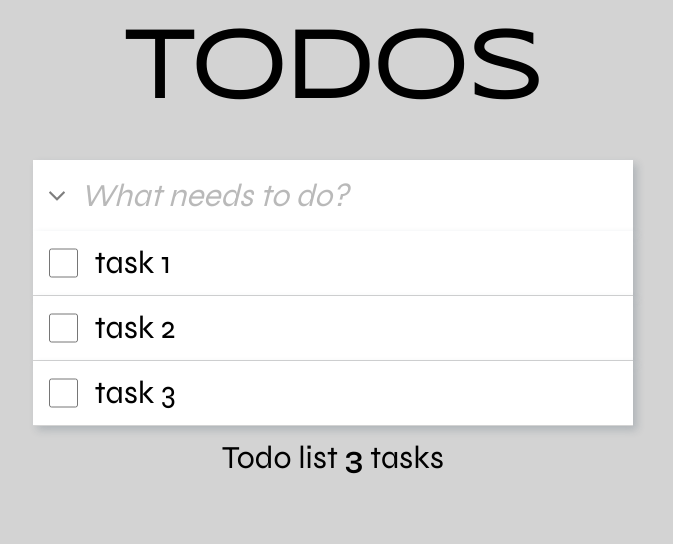
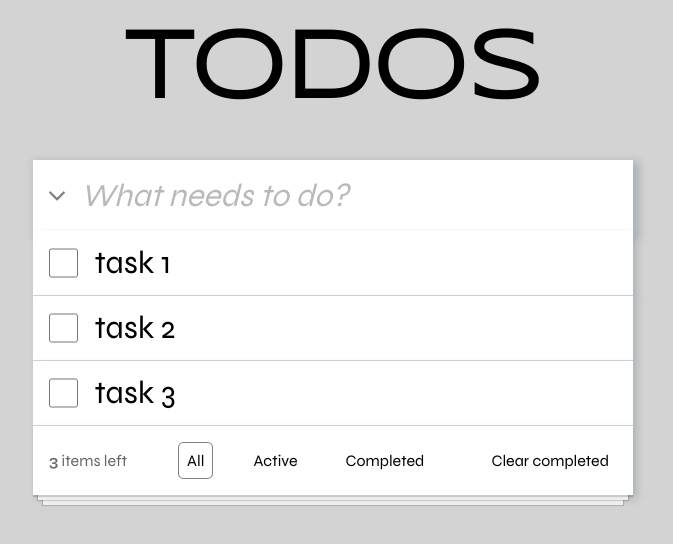
Before and after one commit to ViGoS12/todoList, a React (Create React App) app: page / in a window 1280 px wide. Shown: the top 544 px of the page, without its empty margins (307-980 px from the left). Built offline with nearby package versions, Linux system fonts and the light colour scheme.

Commit message:
Added todoList functionality
+Fix Design

```diff
--- a/package.json
+++ b/package.json
@@ -10,6 +10,7 @@
     "@types/node": "^16.11.46",
     "@types/react": "^18.0.15",
     "@types/react-dom": "^18.0.6",
+    "classnames": "^2.3.1",
     "node-sass": "^7.0.1",
     "react": "^18.2.0",
     "react-dom": "^18.2.0",
--- a/src/@types/assets.d.ts
+++ b/src/@types/assets.d.ts
@@ -11,4 +11,5 @@ declare module '*.svg' {
 type Todo = {
   id: number
   task: string
+  completed: boolean
 }
--- a/src/App.tsx
+++ b/src/App.tsx
@@ -6,9 +6,13 @@ import TodoPanel from './components/todoPanel'
 import TodoList from './components/todoList/'
 
 const DEFAULT_LIST = [
-  { id: 1, task: 'task 1' },
-  { id: 2, task: 'task 2' },
-  { id: 3, task: 'task 3' },
+  { id: 1, task: 'task 1', completed: false },
+  { id: 2, task: 'task 2', completed: false },
+  {
+    id: 3,
+    task: 'task 3',
+    completed: false,
+  },
 ]
 
 function App() {
@@ -16,12 +20,19 @@ function App() {
 
   const addTodo = ({ task }: Omit<Todo, 'id'>) => {
     todos.length > 0
-      ? setTodos([...todos, { id: todos[todos.length - 1].id + 1, task }])
-      : setTodos([{ id: 0, task }])
+      ? setTodos([
+          ...todos,
+          { id: todos[todos.length - 1].id + 1, task, completed: false },
+        ])
+      : setTodos([{ id: 1, task, completed: false }])
   }
 
   const deleteTodo = (id: Todo['id']) => {
     setTodos(todos.filter((todo) => todo.id !== id))
+  }
+
+  const deleteCompleteTodos = () => {
+    setTodos(todos.filter((todo) => todo.completed === false))
   }
 
   return (
@@ -31,7 +42,11 @@ function App() {
 
         <TodoPanel addTodo={addTodo} />
         <TodoList todos={todos} deleteTodo={deleteTodo} />
-        <Footer todoCount={todos.length} />
+        <Footer
+          todos={todos}
+          todoCount={todos.length}
+          deleteCompleteTodos={deleteCompleteTodos}
+        />
       </div>
     </div>
   )
--- a/src/components/footer/Footer.module.scss
+++ b/src/components/footer/Footer.module.scss
@@ -1,7 +1,45 @@
 .footer {
-  text-align: center;
+  background-color: white;
+  margin-top: -1rem;
 
-  &__title {
-    font-size: 2rem;
+  -webkit-box-shadow: 4px 4px 8px 0px rgba(34, 60, 80, 0.2);
+  -moz-box-shadow: 4px 4px 8px 0px rgba(34, 60, 80, 0.2);
+  box-shadow: 4px 4px 8px 0px rgba(34, 60, 80, 0.2);
+
+  &__container {
+    padding: 1rem;
+    display: flex;
+    justify-content: space-between;
+    align-items: center;
+    box-shadow: 0 2px 1px rgba(0, 0, 0, 0.15), 0 10px 0 -5px #eee,
+      0 10px 1px -4px rgba(0, 0, 0, 0.15), 0 20px 0 -10px #eee,
+      0 20px 1px -9px rgba(0, 0, 0, 0.15);
+  }
+
+  &__count {
+    font-size: 1rem;
+    opacity: 0.6;
+  }
+
+  &__buttons {
+    display: flex;
+    gap: 2rem;
+  }
+
+  &__btn {
+    background: inherit;
+    font-size: 1rem;
+    padding: 0.5rem;
+
+    &:hover {
+      opacity: 0.5;
+      border-radius: 15%;
+      border: 1px solid gray;
+    }
+  }
+
+  &__select_btn {
+    border-radius: 15%;
+    border: 1px solid gray;
   }
 }
--- a/src/components/footer/Footer.tsx
+++ b/src/components/footer/Footer.tsx
@@ -1,14 +1,57 @@
 import styles from './Footer.module.scss'
+import { useState } from 'react'
+import classNames from 'classnames'
 
 interface IHeaderProps {
+  todos: Todo[]
   todoCount: number
+  deleteCompleteTodos: () => void
 }
 
-const Footer: React.FC<IHeaderProps> = ({ todoCount }) => {
+const Footer: React.FC<IHeaderProps> = ({
+  todos,
+  todoCount,
+  deleteCompleteTodos,
+}) => {
+  const [selected, setSelected] = useState(0)
+
   return (
     <div className={styles.footer}>
-      <div className={styles.footer__title}>
-        Todo list <b>{todoCount}</b> tasks
+      <div className={styles.footer__container}>
+        <div className={styles.footer__count}>
+          <b>{todoCount}</b> items left
+        </div>
+        <div className={styles.footer__buttons}>
+          <button
+            onClick={() => setSelected(0)}
+            className={classNames(
+              styles.footer__btn,
+              selected === 0 ? styles.footer__select_btn : ''
+            )}>
+            All
+          </button>
+          <button
+            onClick={() => setSelected(1)}
+            className={classNames(
+              styles.footer__btn,
+              selected === 1 ? styles.footer__select_btn : ''
+            )}>
+            Active
+          </button>
+          <button
+            onClick={() => setSelected(2)}
+            className={classNames(
+              styles.footer__btn,
+              selected === 2 ? styles.footer__select_btn : ''
+            )}>
+            Completed
+          </button>
+        </div>
+        <button
+          className={styles.footer__btn}
+          onClick={() => deleteCompleteTodos()}>
+          Clear completed
+        </button>
       </div>
     </div>
   )
--- a/src/components/todoItem/TodoItem.module.scss
+++ b/src/components/todoItem/TodoItem.module.scss
@@ -22,14 +22,17 @@
     display: flex;
     width: 100%;
     justify-content: space-between;
+    text-align: left;
     cursor: pointer;
+    word-break: break-all;
   }
 
   &__checkbox {
     width: 2rem;
     height: 2rem;
+    cursor: pointer;
 
-    cursor: pointer;
+    align-self: center;
   }
 
   &__deleteBtn {
--- a/src/components/todoItem/TodoItem.tsx
+++ b/src/components/todoItem/TodoItem.tsx
@@ -12,13 +12,13 @@ const TodoItem: React.FC<ITodoItemProps> = ({ todo, deleteTodo }) => {
 
   const setCheckbox = () => {
     setCheck(!checked)
+    todo.completed = !todo.completed
   }
-  console.log(checked)
+
   return (
     <div className={styles.todoItem}>
       <input
         type='checkbox'
-        onClick={setCheckbox}
         checked={checked}
         onChange={setCheckbox}
         className={styles.todoItem__checkbox}
--- a/src/components/todoList/TodoList.tsx
+++ b/src/components/todoList/TodoList.tsx
@@ -8,6 +8,7 @@ interface ITodoListProps {
 
 const TodoList: React.FC<ITodoListProps> = ({ todos, deleteTodo }) => {
   console.log(todos)
+
   return (
     <div className={styles.todoList}>
       {todos.map((todo) => (
--- a/src/components/todoPanel/TodoPanel.module.scss
+++ b/src/components/todoPanel/TodoPanel.module.scss
@@ -6,7 +6,7 @@
 
   -webkit-box-shadow: 4px 4px 8px 0px rgba(34, 60, 80, 0.2);
   -moz-box-shadow: 4px 4px 8px 0px rgba(34, 60, 80, 0.2);
-  box-shadow: 4px 4px 8px 0px rgba(34, 60, 80, 0.2);
+  box-shadow: 4px 4px 8px 3px rgba(34, 60, 80, 0.2);
 
   &__task {
     width: 100%;
--- a/src/components/todoPanel/TodoPanel.tsx
+++ b/src/components/todoPanel/TodoPanel.tsx
@@ -5,6 +5,7 @@ import Arrow from '../../assets/svg/arrowDown.svg'
 
 const DEFAULT_TODO = {
   task: '',
+  completed: false,
 }
 
 interface ITodoPanelProps {
@@ -19,7 +20,7 @@ const TodoPanel: React.FC<ITodoPanelProps> = ({ addTodo }) => {
     if (event.keyCode === 13) {
       todo.task.length === 0
         ? alert('Empty Todo')
-        : addTodo({ task: todo.task })
+        : addTodo({ task: todo.task, completed: false })
       setTodo(DEFAULT_TODO)
     }
   }
```
Also changed, not shown: 1 other file (tests, documents, lock files or other folders).
